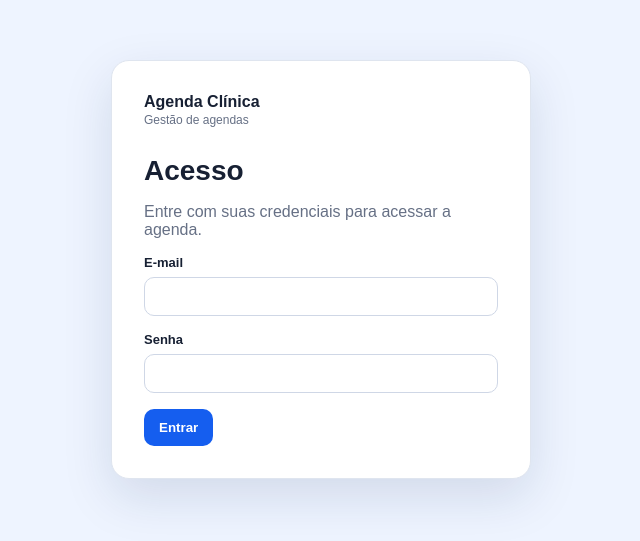
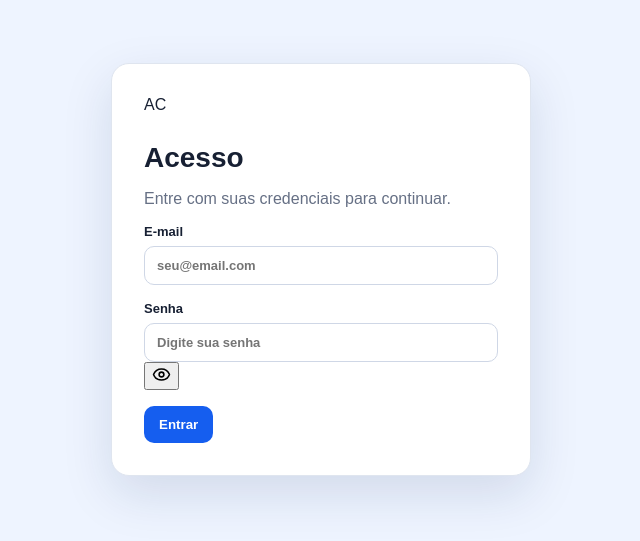
Before and after one commit to daniel-dev7/Agendas-Externos, a Next.js app: page /login in a window 1280 px wide. Shown: the part 131-672 px from the top of the page, without its empty margins (319-959 px from the left). Built offline with nearby package versions, Linux system fonts and the light colour scheme; no server answers.

Commit message:
Improve login UI with password visibility toggle

```diff
--- a/src/app/login/page.tsx
+++ b/src/app/login/page.tsx
@@ -1,3 +1,7 @@
+'use client';
+
+import { useState } from 'react';
+import { Eye, EyeOff } from 'lucide-react';
 import { getCurrentProfile } from '@/lib/auth';
 import { redirect } from 'next/navigation';
 import { login } from './actions';
@@ -13,16 +17,24 @@ export default async function Login({ searchParams }: LoginPageProps) {
   const params = await searchParams;
   const error = params?.error ? decodeURIComponent(params.error) : '';
 
+  return <LoginForm error={error} />;
+}
+
+function LoginForm({ error }: { error: string }) {
+  const [showPassword, setShowPassword] = useState(false);
+
   return (
     <main className="login">
       <form className="loginCard" action={login}>
-        <div className="brand">
-          <b>Agenda Clínica</b>
-          <small>Gestão de agendas</small>
+        <div className="loginHeader">
+          <span className="loginMark" aria-hidden="true">
+            AC
+          </span>
+          <div>
+            <h1>Acesso</h1>
+            <p>Entre com suas credenciais para continuar.</p>
           </div>
-
-        <h1>Acesso</h1>
-        <p>Entre com suas credenciais para acessar a agenda.</p>
+        </div>
 
         <label htmlFor="email">
           E-mail
@@ -32,18 +44,31 @@ export default async function Login({ searchParams }: LoginPageProps) {
             type="email"
             required
             autoComplete="email"
+            placeholder="seu@email.com"
           />
         </label>
 
         <label htmlFor="password">
           Senha
+          <div className="passwordField">
             <input
               id="password"
               name="password"
-            type="password"
+              type={showPassword ? 'text' : 'password'}
               required
               autoComplete="current-password"
+              placeholder="Digite sua senha"
             />
+            <button
+              type="button"
+              className="passwordToggle"
+              onClick={() => setShowPassword((value) => !value)}
+              aria-label={showPassword ? 'Ocultar senha' : 'Mostrar senha'}
+              title={showPassword ? 'Ocultar senha' : 'Mostrar senha'}
+            >
+              {showPassword ? <EyeOff size={19} /> : <Eye size={19} />}
+            </button>
+          </div>
         </label>
 
         {error && (
@@ -52,7 +77,7 @@ export default async function Login({ searchParams }: LoginPageProps) {
           </div>
         )}
 
-        <button type="submit" className="btn">
+        <button type="submit" className="btn loginBtn">
           Entrar
         </button>
       </form>
```
Lines whose indentation alone changed are shown as unchanged.
